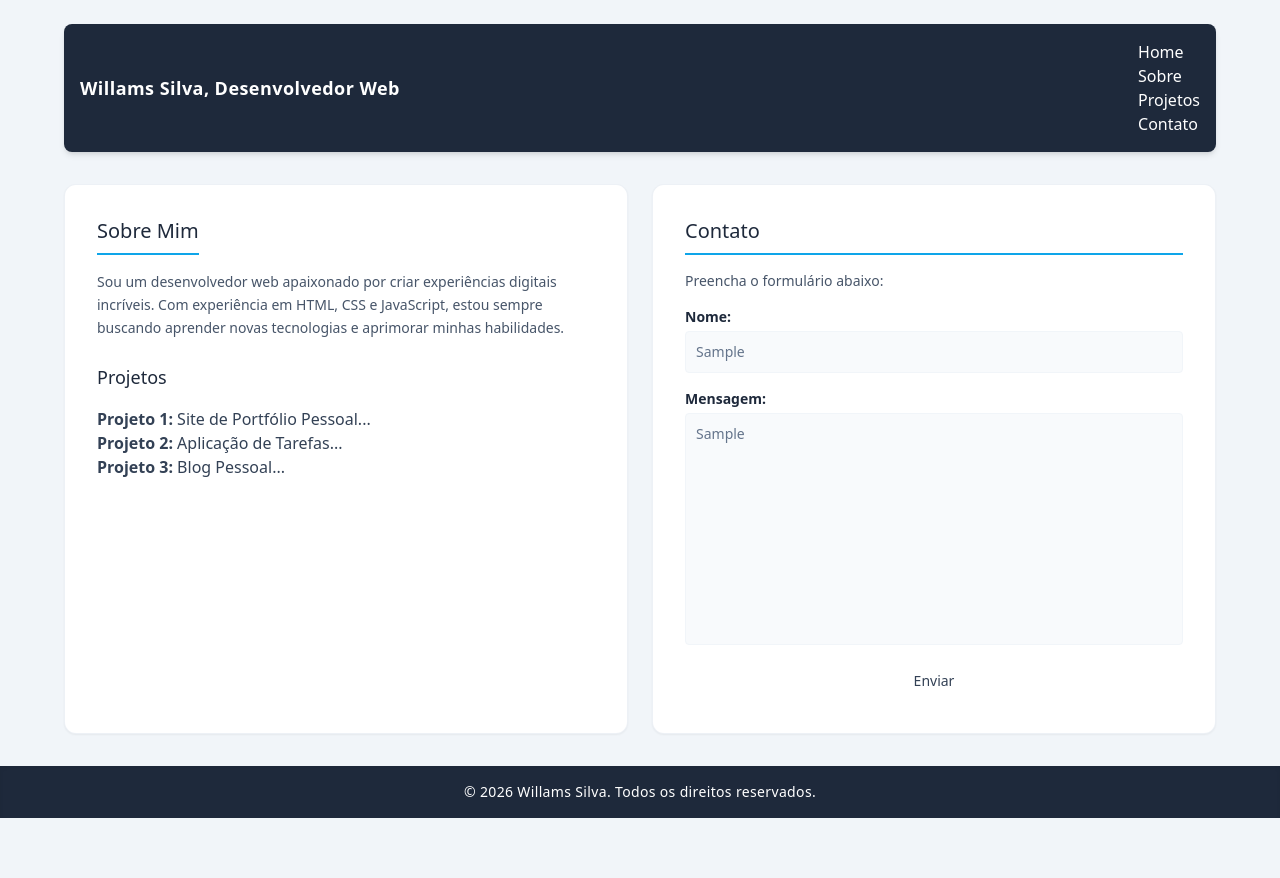
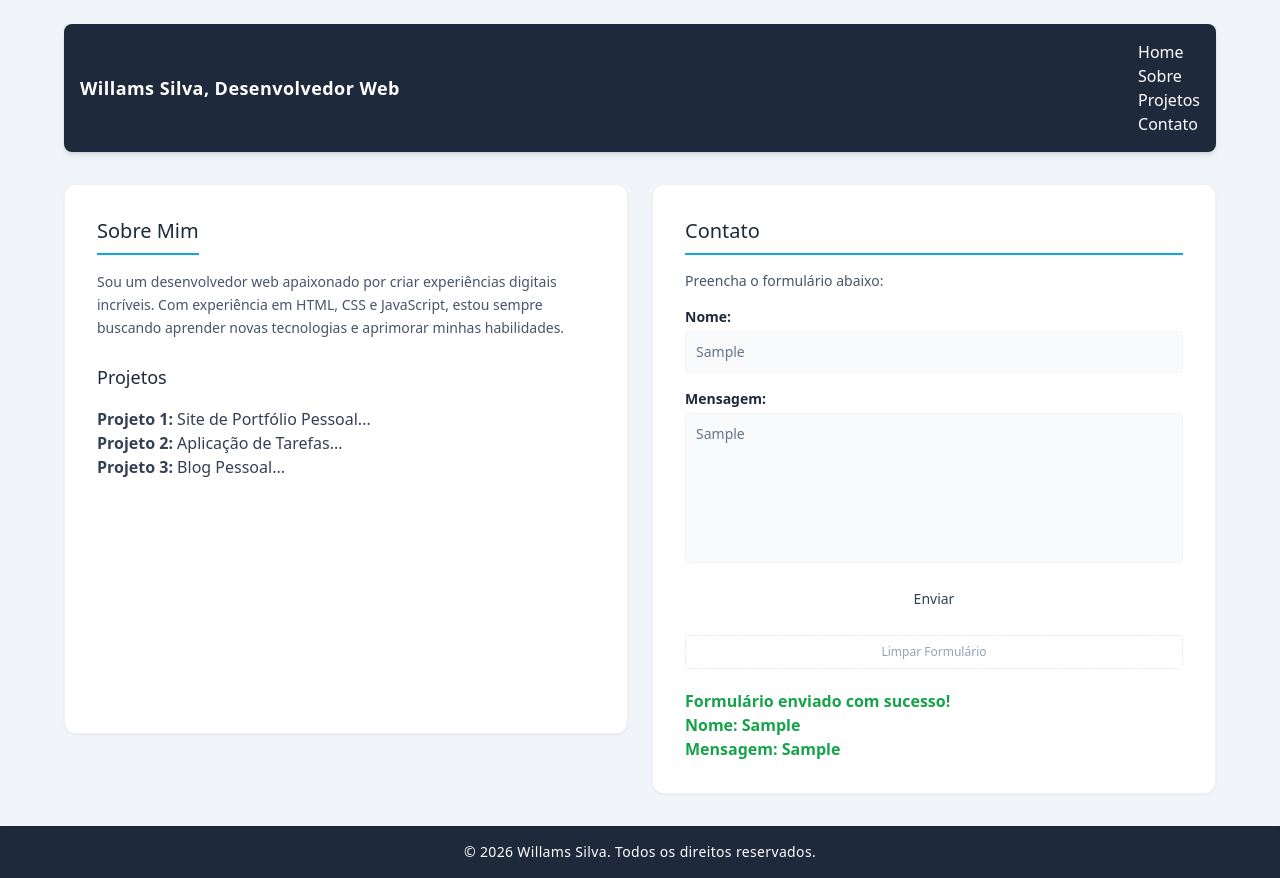
Before and after one commit to willpc5/meu-projeto, a plain HTML site: page index.html in a window 1280 px wide. Both pictures are taken after typing "Sample", "Sample" into the empty fields and a click on the button "Enviar". Before the commit the page ends 818 px from the top, so only its background shows below. Drawn offline with nearby package versions, Linux system fonts and the light colour scheme.

Commit message:
Manipulando a DOM com o JavaScript.

```diff
--- a/index.html
+++ b/index.html
@@ -52,7 +52,12 @@
                 <textarea id="mensagem" name="mensagem" placeholder="Digite a sua mensagem:" placeholder="Digite a sua mensagem:" class="w-full bg-slate-50 border border-slate-100 rounded p-2.5 text-sm text-slate-500 focus:outline-none focus:border-sky-400 resize-none flex-grow min-h-[150px]"></textarea>
             </div>
                 <button type="submit" type="submit" class="w-full py-2.5 text-slate-700 font-medium text-sm hover:bg-slate-100 transition-colors mt-auto">Enviar</button>
+                <button type="reset" id="btn-reset" class="w-full py-2 text-slate-400 font-normal text-xs hover:text-slate-600 transition-colors border border-dashed border-slate-200 rounded">
+                    Limpar Formulário
+                </button>
             </form>
+
+            <div id="resultado" class="mt-5 font-bold"></div>
     </section>
 
     </main>
--- a/scripts.js
+++ b/scripts.js
@@ -1,9 +1,31 @@
 const form = document.querySelector('#form');
+const nome = document.querySelector('#nome');
+const mensagem = document.querySelector('#mensagem');
+const resultado = document.querySelector('#resultado');
 
 form.addEventListener('submit', function(e) {
     e.preventDefault();
 
-    const nome = document.querySelector('#nome').value;
+    const nomeUsuario = nome.value.trim();
+    const mensagemDigitada = mensagem.value.trim();
 
-    console.log(`Olá, ${nome}! Obrigado por entrar em contato. Em breve, responderei sua mensagem.`);
+    if (nomeUsuario === '' || mensagemDigitada === '') {
+        resultado.textContent = 'Por favor, preencha ambos os campos.';
+        resultado.classList.remove('text-green-600');
+        resultado.classList.add('text-red-600');
+        return;
+    }
+
+    resultado.innerHTML = `Formulário enviado com sucesso!<br>
+                           Nome: ${nomeUsuario}<br>
+                           Mensagem: ${mensagemDigitada}`;
+    resultado.classList.remove('text-red-600');
+    resultado.classList.add('text-green-600');
+
 });
+
+form.addEventListener('reset', function() {
+    resultado.textContent = '';
+
+    resultado.classList.remove('text-green-600', 'text-red-600');
+})
```
